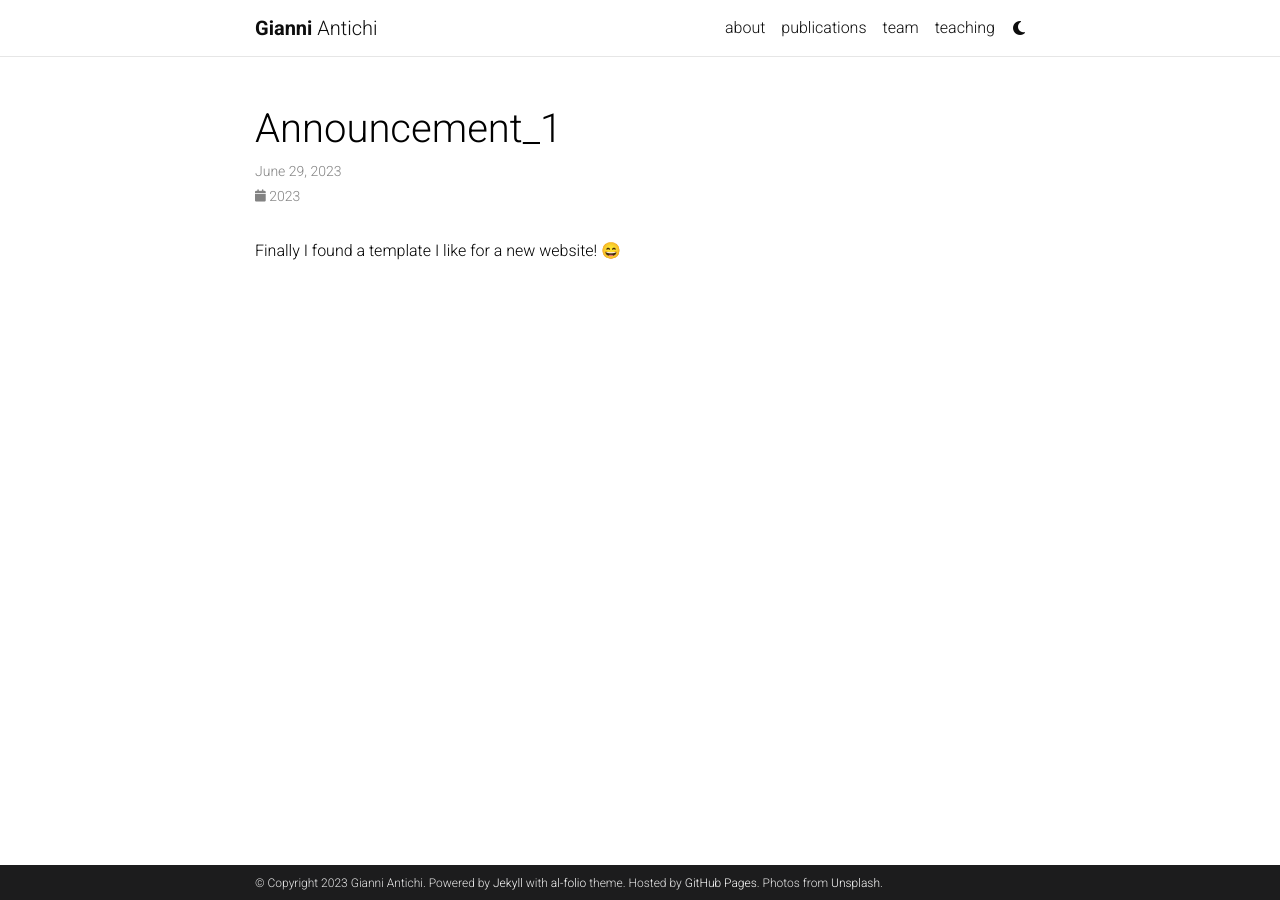
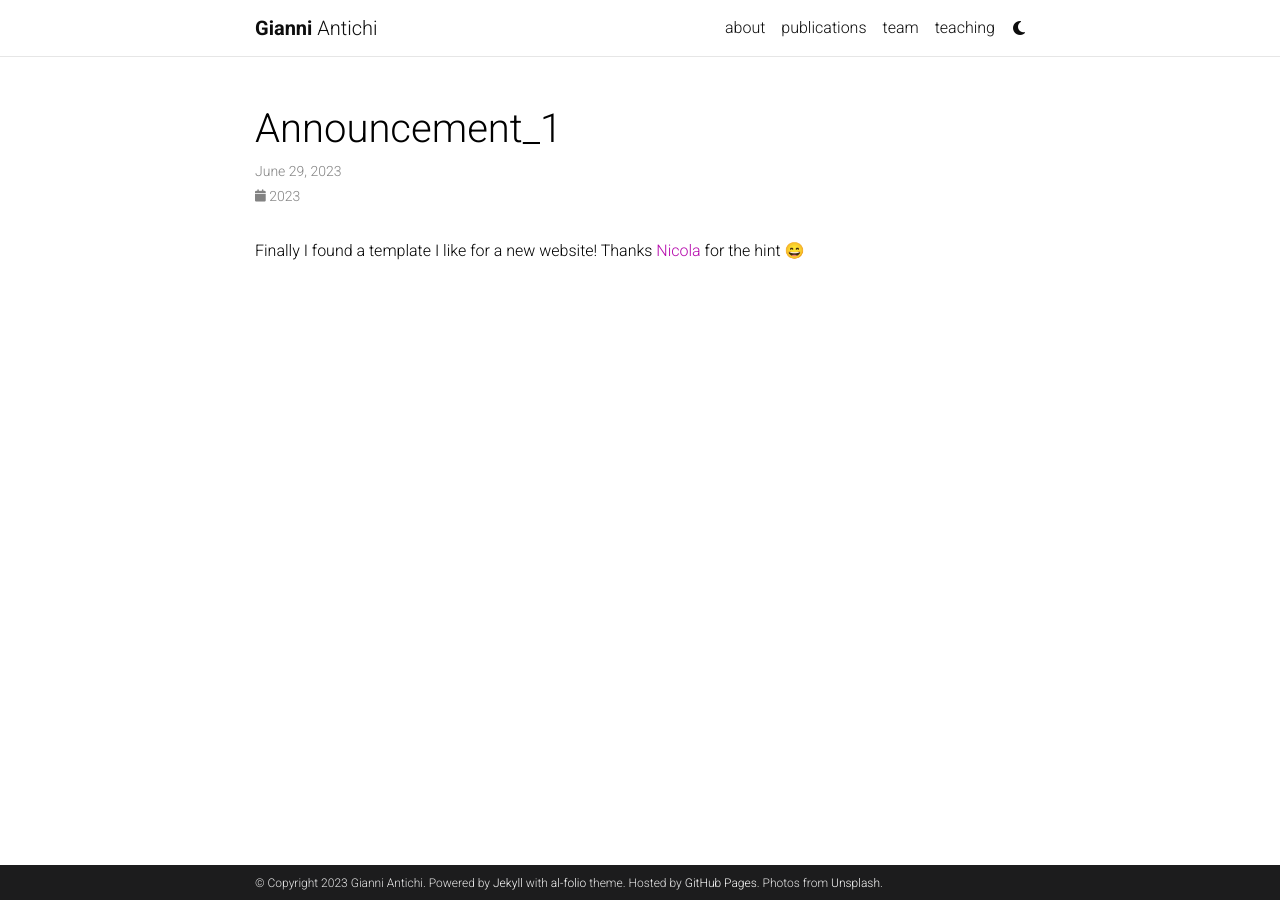
Before and after one commit to GianniAntichi/GianniAntichi.github.io, a Jekyll site: the page built from _news/announcement_1.md, in a window 1280 px wide. Built offline with Jekyll 4.4.1, drawn with Linux system fonts in a browser that asks for light colours; emoji names are drawn with the system emoji font; comment, search, counter and statistics services are not loaded; a style sheet for code colours, icons or effects is not loaded.

Commit message:
ack to nick

```diff
--- a/_news/announcement_1.md
+++ b/_news/announcement_1.md
@@ -5,4 +5,4 @@ inline: true
 related_posts: false
 ---
 
-Finally I found a template I like for a new website! :smile:
+Finally I found a template I like for a new website! Thanks [Nicola](https://nicoladicicco.github.io/) for the hint :smile:
```
